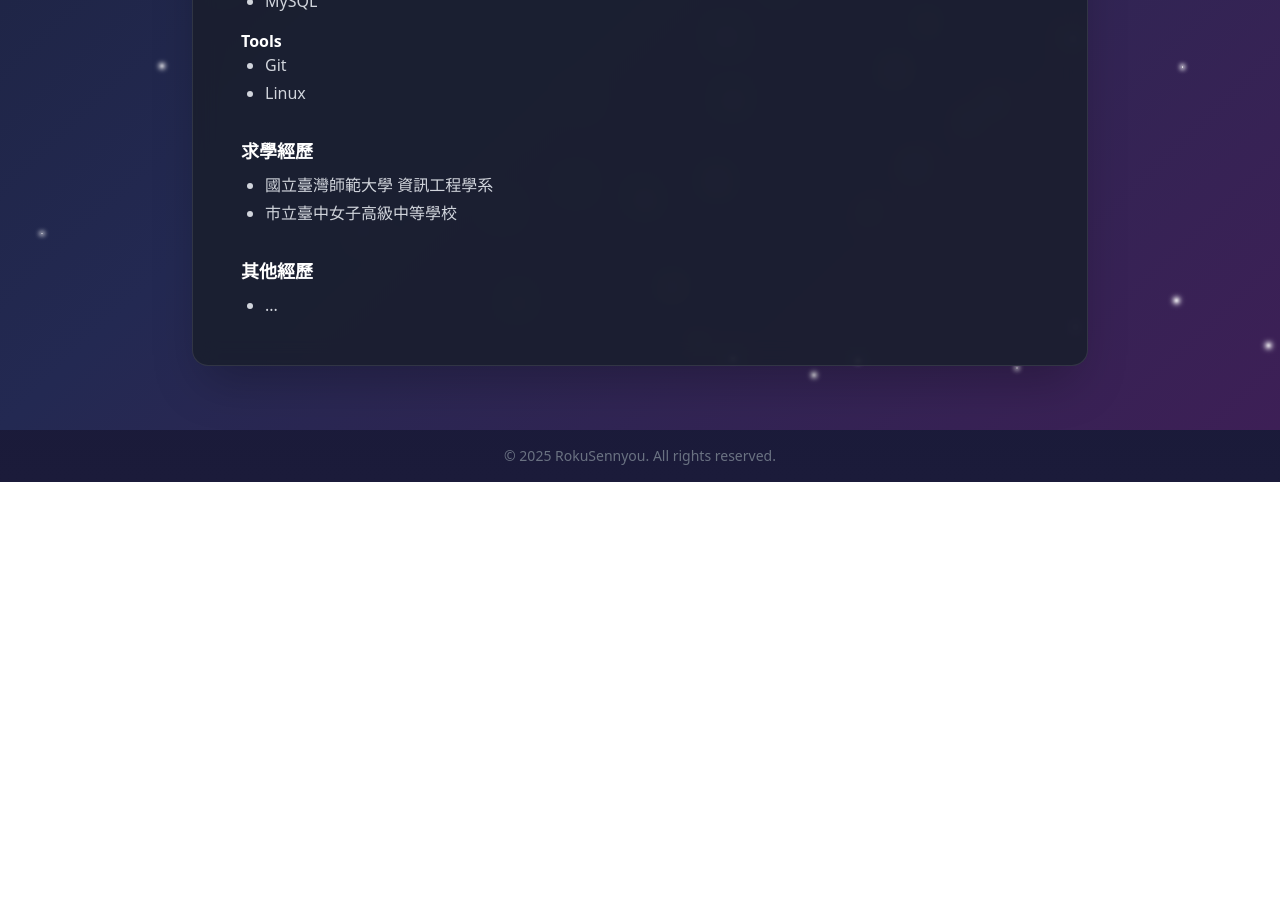
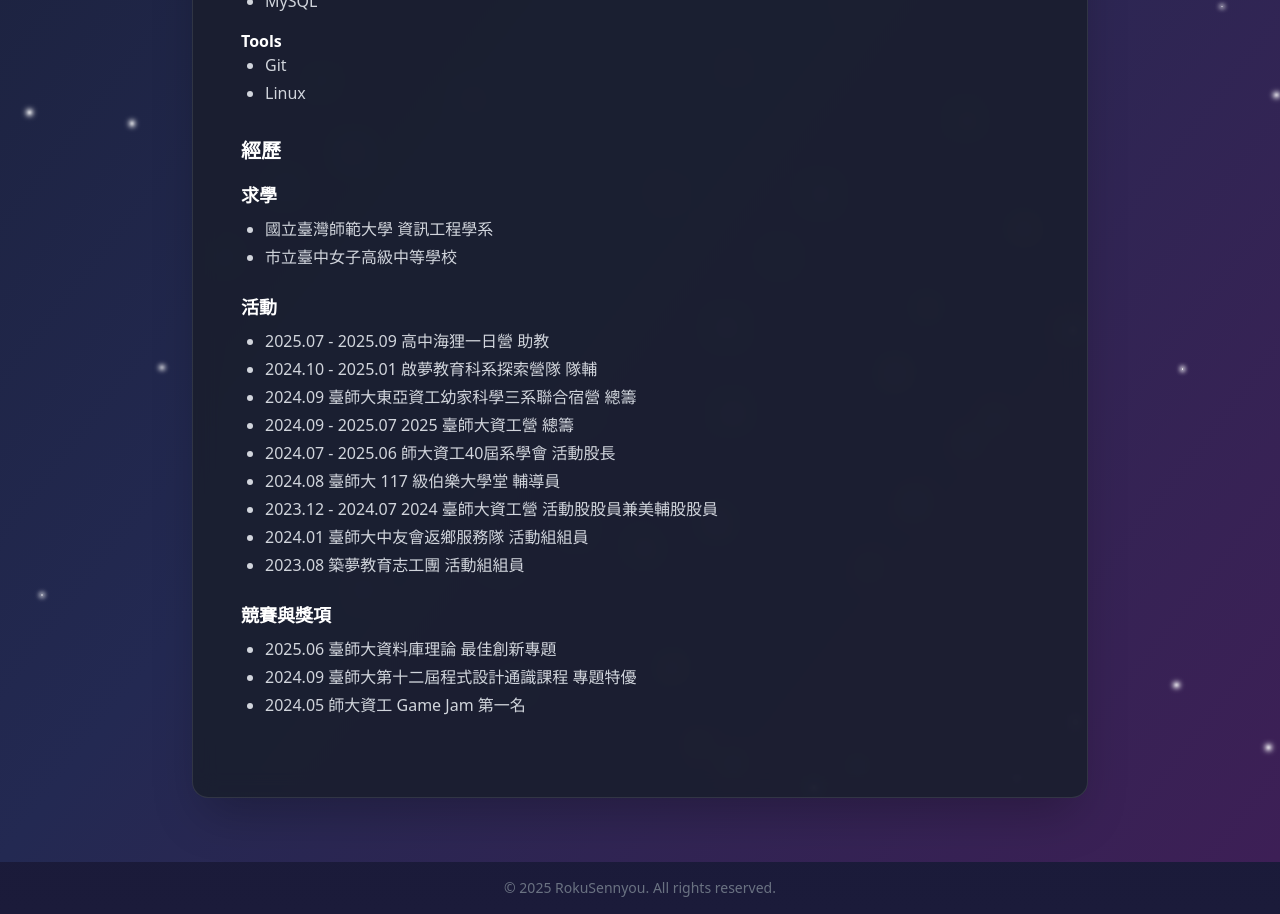
Before and after one commit to RokuSennyou/RokuSennyou.github.io, a Next.js app: page /about in a window 1280 px wide. Shown: the part 840-1754 px from the top of the page. Before the commit the page ends 1322 px from the top, so only its background shows below. Built offline with nearby package versions, Linux system fonts and the light colour scheme.

Commit message:
chore: add about page word about achievements

```diff
--- a/src/app/about/page.tsx
+++ b/src/app/about/page.tsx
@@ -68,22 +68,42 @@
             </ul>
           </div>
         </div>
-        {/* 經歷 */}
+        {/* 經歷 Experience */}
         <div className="mb-8">
-        <h3 className="text-lg font-bold mb-2">求學經歷</h3>
+          <h2 className="text-xl font-bold mb-4">經歷</h2>
+
+          {/* 求學經歷 */}
+          <div className="mb-6">
+            <h3 className="text-lg font-semibold mb-2 text-white-300">求學</h3>
             <ul className="list-disc ml-6 text-gray-300 space-y-1">
               <li>國立臺灣師範大學 資訊工程學系</li>
               <li>市立臺中女子高級中等學校</li>
             </ul>
           </div>
 
-      <div>
-        <h3 className="text-lg font-bold mb-2">其他經歷</h3>
+          <div className="mb-6">
+            <h3 className="text-lg font-semibold mb-2 text-white-300">活動</h3>
             <ul className="list-disc ml-6 text-gray-300 space-y-1">
-            <li>...</li>
+              <li>2025.07 - 2025.09 高中海狸一日營 助教</li>
+              <li>2024.10 - 2025.01 啟夢教育科系探索營隊 隊輔</li>
+              <li>2024.09 臺師大東亞資工幼家科學三系聯合宿營 總籌</li>
+              <li>2024.09 - 2025.07 2025 臺師大資工營 總籌</li>
+              <li>2024.07 - 2025.06 師大資工40屆系學會 活動股長</li>
+              <li>2024.08 臺師大 117 級伯樂大學堂 輔導員</li>
+              <li>2023.12 - 2024.07 2024 臺師大資工營 活動股股員兼美輔股股員</li>
+              <li>2024.01 臺師大中友會返鄉服務隊 活動組組員</li>
+              <li>2023.08 築夢教育志工團 活動組組員</li>
             </ul>
           </div>
-
+          <div className="mb-6">
+            <h3 className="text-lg font-semibold mb-2 text-white-300">競賽與獎項</h3>
+            <ul className="list-disc ml-6 text-gray-300 space-y-1">
+              <li>2025.06 臺師大資料庫理論 最佳創新專題</li>
+              <li>2024.09 臺師大第十二屆程式設計通識課程 專題特優</li>
+              <li>2024.05 師大資工 Game Jam 第一名</li>
+            </ul>
+          </div>
+        </div>
   </div>
   </div>
 </div>
```
Lines whose indentation alone changed are shown as unchanged.
